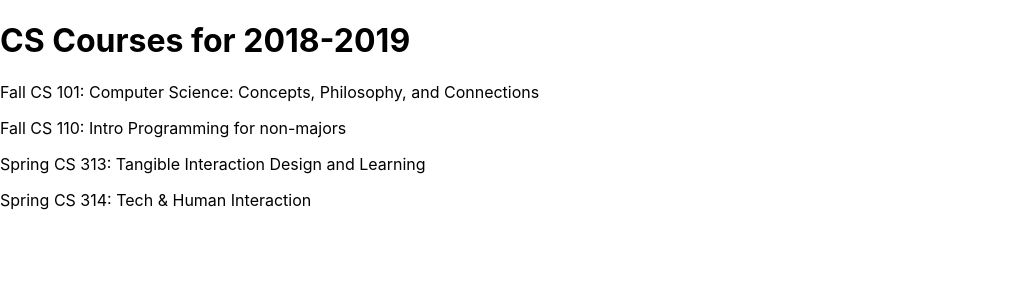
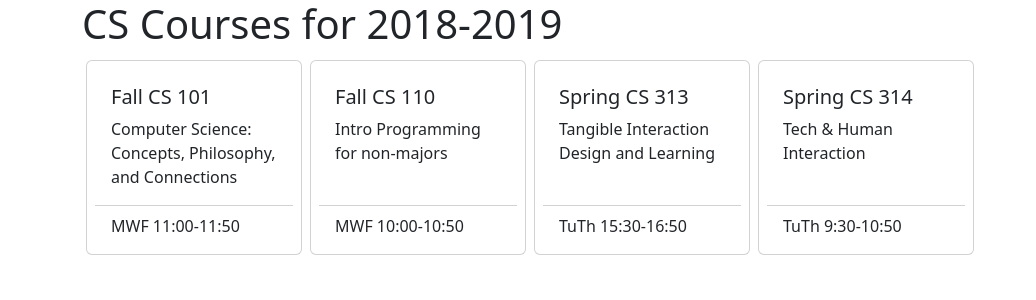
Before and after one commit to Annie-LAN/class_scheduler, a React (Vite) app: page / in a window 1280 px wide. Shown: the top 300 px of the page, without its empty margins (0-1036 px from the left). Built offline with nearby package versions, Linux system fonts and the light colour scheme.

Commit message:
style the app

```diff
--- a/package.json
+++ b/package.json
@@ -11,6 +11,8 @@
     "coverage": "vitest run --coverage"
   },
   "dependencies": {
+    "bootstrap": "^5.3.3",
+    "bootstrap-icons": "^1.11.3",
     "react": "^18.3.0",
     "react-dom": "^18.3.0"
   },
--- a/src/App.jsx
+++ b/src/App.jsx
@@ -3,6 +3,8 @@ import logo from "./logo.svg";
 import "./App.css";
 import Banner from "./components/Banner";
 import CourseList from "./components/CourseList";
+import "bootstrap/dist/css/bootstrap.min.css";
+import "bootstrap-icons/font/bootstrap-icons.css";
 
 const schedule = {
   title: "CS Courses for 2018-2019",
@@ -34,13 +36,10 @@ const schedule = {
   },
 };
 
-const App = () => {
-  return (
-    <>
-      <Banner title={schedule.title} />
-      <CourseList courses={schedule.courses} />
-    </>
-  );
-};
-
+const App = () => (
+  <div className="container">
+    <Banner title={schedule.title} />
+    <CourseList courses={schedule.courses} />
+  </div>
+);
 export default App;
--- a/src/components/Course.jsx
+++ b/src/components/Course.jsx
@@ -1,7 +1,15 @@
 const Course = ({ key, course }) => (
-  <p>
-    {course.term} CS {course.number}: {course.title}
-  </p>
+  <div className="card m-1 p-2">
+    <div className="card-body">
+      <h5 class="fw-semibold" className="card-title">
+        {course.term} CS {course.number}
+      </h5>
+      <p className="card-text">{course.title}</p>
+    </div>
+    <div className="card-footer bg-transparent">
+      <p className="card-text">{course.meets}</p>
+    </div>
+  </div>
 );
 
 export default Course;
--- /dev/null
+++ b/src/components/CourseList.css
@@ -0,0 +1,4 @@
+.course-list {
+  display: grid;
+  grid-template-columns: repeat(auto-fill, 14rem);
+}
--- a/src/components/CourseList.jsx
+++ b/src/components/CourseList.jsx
@@ -1,7 +1,8 @@
 import Course from "./Course";
+import "./CourseList.css";
 
 const CourseList = ({ courses }) => (
-  <div>
+  <div className="course-list">
     {Object.entries(courses).map(([id, course]) => (
       <Course key={id} course={course} />
     ))}
```
Also changed, not shown: 1 other file (tests, documents, lock files or other folders).
